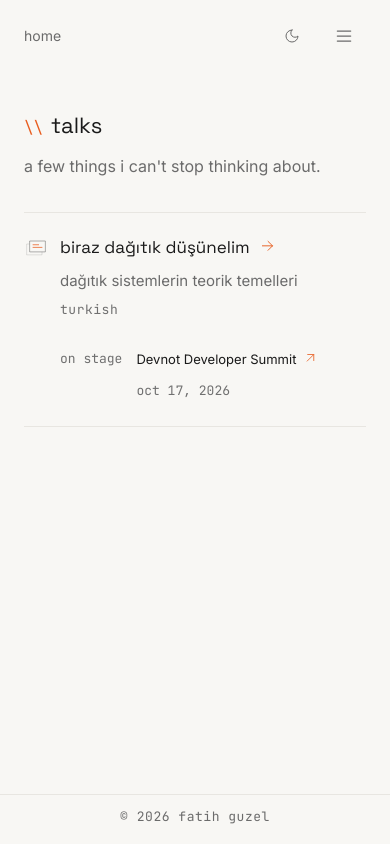
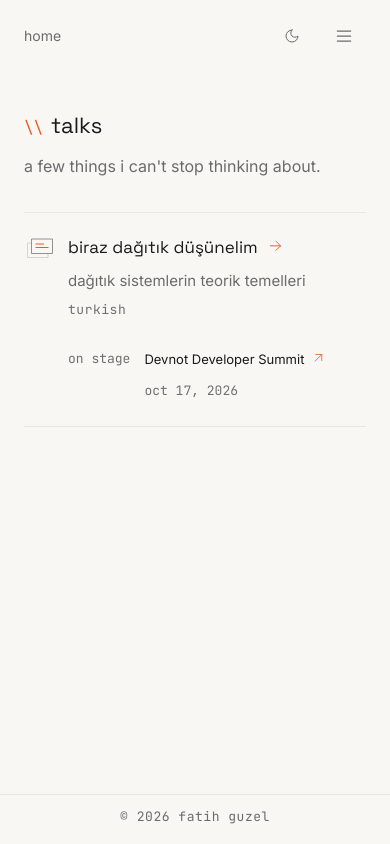
Before and after one commit to fatihguzeldev/fatihguzel.dev, a Next.js app: page /talks in a window 390 px wide. Built offline with nearby package versions, Linux system fonts and the light colour scheme.

Commit message:
style: enlarge talk item illustrations

```diff
--- a/src/features/talks/catalog/TalksCatalog.module.css
+++ b/src/features/talks/catalog/TalksCatalog.module.css
@@ -14,7 +14,7 @@
 .item {
   display: grid;
   grid-template-columns:
-    calc(var(--content-body-gap-lg) + var(--content-item-gap))
+    calc(var(--content-body-gap-lg) * 2)
     minmax(0, 1fr);
   column-gap: var(--content-card-gap);
   padding-block: var(--content-body-gap-lg);
@@ -153,7 +153,9 @@
 
 @media (max-width: 32rem) {
   .item {
-    grid-template-columns: var(--content-body-gap-lg) minmax(0, 1fr);
+    grid-template-columns:
+      calc(var(--content-body-gap-lg) + var(--content-item-gap))
+      minmax(0, 1fr);
   }
   .event {
     display: grid;
```
